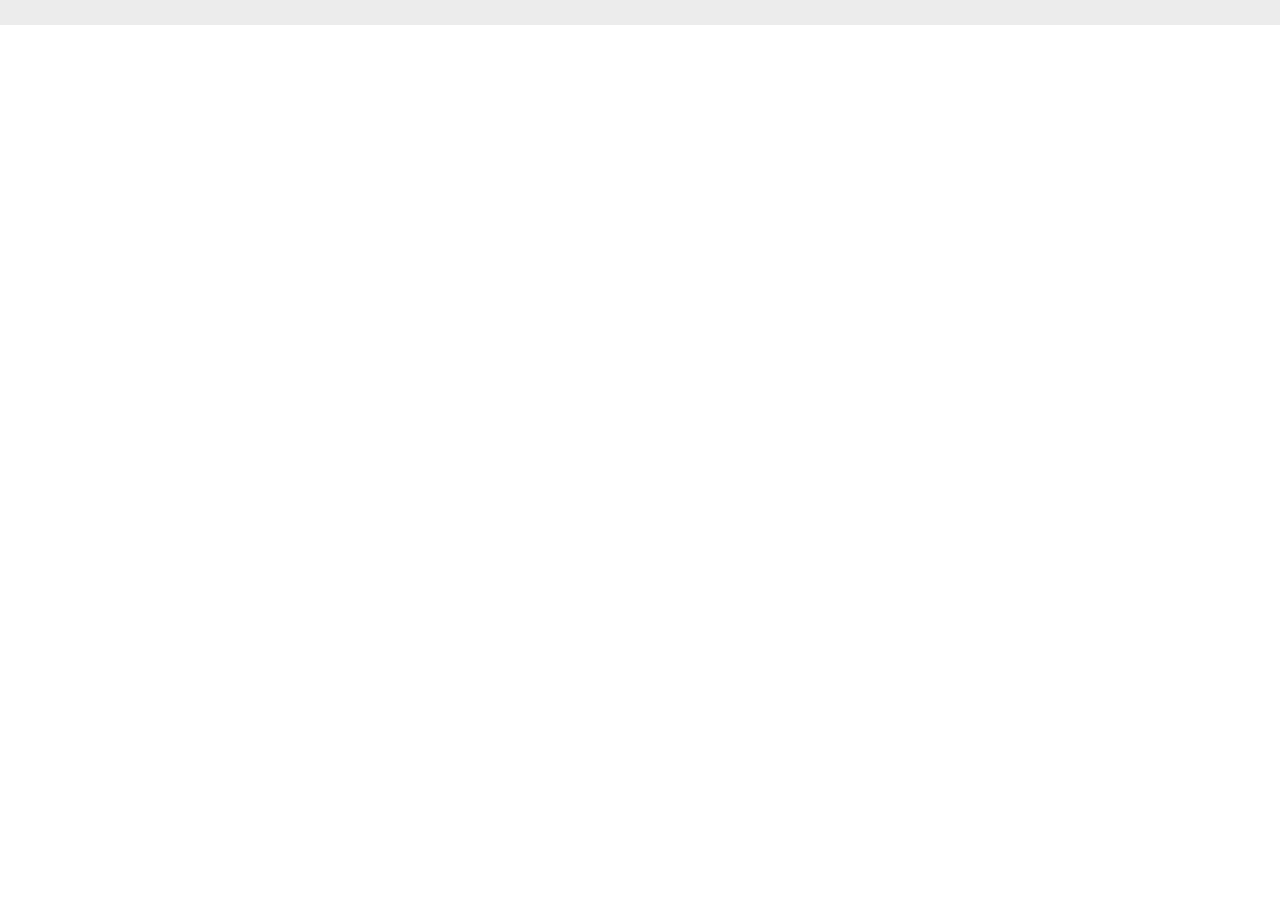
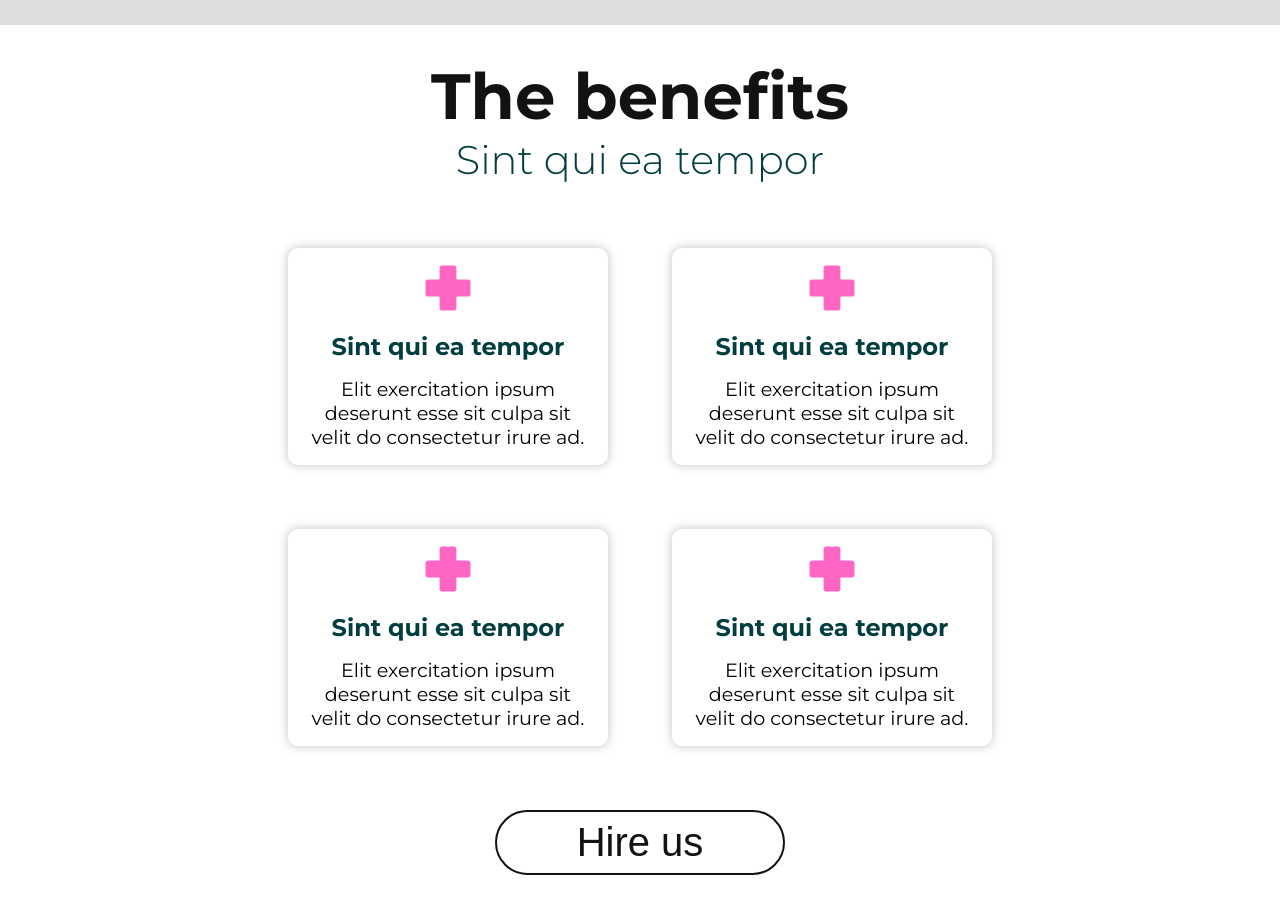
Before and after one commit to Krustew17/Pedi-Cure, a Next.js app in the folder frontend/: page / in a window 1280 px wide. Shown: the part 2280-3187 px from the top of the page. Before the commit the page ends 2305 px from the top, so only its background shows below. Built offline with nearby package versions, Linux system fonts and the light colour scheme.

Commit message:
added Benefits section

```diff
--- a/frontend/src/app/page.js
+++ b/frontend/src/app/page.js
@@ -3,7 +3,7 @@ import styles from "./page.module.css";
 import InfoBlock from "@/components/InfoBlock/infoBlock";
 import WorkingTime from "@/components/WorkingTime/workingTime";
 import WhyChooseUs from "@/components/WhyChooseUs/WhyChooseUs";
-
+import Benefits from "@/components/Benefits/Benefits";
 export default function Home() {
     return (
         <>
@@ -16,6 +16,7 @@ export default function Home() {
                 <div className={styles.WhyChooseUsContainer}>
                     <WhyChooseUs />
                 </div>
+                <Benefits />
             </main>
         </>
     );
--- a/frontend/src/app/page.module.css
+++ b/frontend/src/app/page.module.css
@@ -16,7 +16,7 @@
 }
 
 .WhyChooseUsContainer {
-    background-color: rgb(236, 236, 236);
+    background-color: rgb(221, 221, 221);
     width: 100%;
     display: flex;
     flex-direction: column;
--- /dev/null
+++ b/frontend/src/components/Benefits/Benefits.js
@@ -0,0 +1,46 @@
+import { MdHealthAndSafety } from "react-icons/md";
+import { GiHealthNormal } from "react-icons/gi";
+import styles from "./Benefits.module.css";
+export default function Benefits() {
+    return (
+        <section className={styles.BenefitsContainer}>
+            <h1>The benefits</h1>
+            <h2>Sint qui ea tempor </h2>
+            <div className={styles.BenefitArticlesContainer}>
+                <article>
+                    <GiHealthNormal className={styles.benefitsIconStyle} />
+                    <h1>Sint qui ea tempor</h1>
+                    <p>
+                        Elit exercitation ipsum deserunt esse sit culpa sit
+                        velit do consectetur irure ad.
+                    </p>
+                </article>
+                <article>
+                    <GiHealthNormal className={styles.benefitsIconStyle} />
+                    <h1>Sint qui ea tempor</h1>
+                    <p>
+                        Elit exercitation ipsum deserunt esse sit culpa sit
+                        velit do consectetur irure ad.
+                    </p>
+                </article>
+                <article>
+                    <GiHealthNormal className={styles.benefitsIconStyle} />
+                    <h1>Sint qui ea tempor</h1>
+                    <p>
+                        Elit exercitation ipsum deserunt esse sit culpa sit
+                        velit do consectetur irure ad.
+                    </p>
+                </article>
+                <article>
+                    <GiHealthNormal className={styles.benefitsIconStyle} />
+                    <h1>Sint qui ea tempor</h1>
+                    <p>
+                        Elit exercitation ipsum deserunt esse sit culpa sit
+                        velit do consectetur irure ad.
+                    </p>
+                </article>
+            </div>
+            <button className={styles.BenefitsHireUs}>Hire us</button>
+        </section>
+    );
+}
--- /dev/null
+++ b/frontend/src/components/Benefits/Benefits.module.css
@@ -0,0 +1,69 @@
+.BenefitsContainer {
+    display: flex;
+    flex-direction: column;
+    align-items: center;
+    text-align: center;
+    max-width: 45rem;
+    margin: 2rem auto;
+}
+
+.BenefitsContainer h1 {
+    font-size: 4rem;
+    color: var(--color-black);
+}
+
+.BenefitsContainer h2 {
+    font-size: 2.5rem;
+    color: var(--color-secondary);
+    font-weight: 300;
+}
+
+.BenefitArticlesContainer {
+    display: flex;
+    flex-wrap: wrap;
+    gap: 4rem;
+    margin: 4rem auto;
+    justify-content: center;
+}
+
+.BenefitArticlesContainer article {
+    box-shadow: 0 0 10px 1px rgb(204, 204, 204);
+    border-radius: 10px;
+    padding: 1rem;
+    max-width: 20rem;
+    flex-basis: 46%;
+}
+
+.BenefitArticlesContainer article h1 {
+    font-size: 1.5rem;
+    color: var(--color-secondary);
+    margin-bottom: 1rem;
+}
+
+.BenefitArticlesContainer article p {
+    font-size: 1.2rem;
+}
+
+.benefitsIconStyle {
+    font-size: 3rem;
+    text-shadow: 2px 2px rgb(0, 0, 0);
+    color: var(--color-primary);
+    margin-bottom: 1rem;
+}
+
+.BenefitsHireUs {
+    color: var(--color-black);
+    background-color: transparent;
+    font-size: 2.5rem;
+    border: 2px solid var(--color-black);
+    border-radius: 10rem;
+    padding: 0.5rem 5rem;
+    transition-duration: 0.3s;
+}
+.BenefitsHireUs:hover {
+    color: var(--color-primary);
+    transform: scale(1.05);
+    cursor: pointer;
+    background-color: var(--color-black);
+    /* box-shadow: 0 0 10px 2px var(--color-primary); */
+}
```
